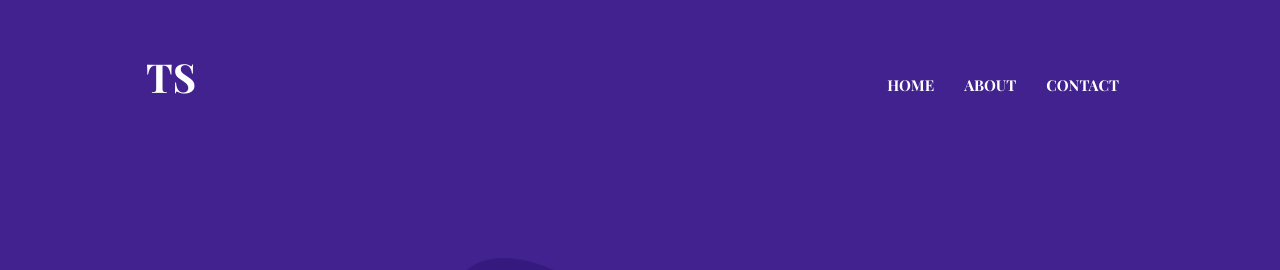
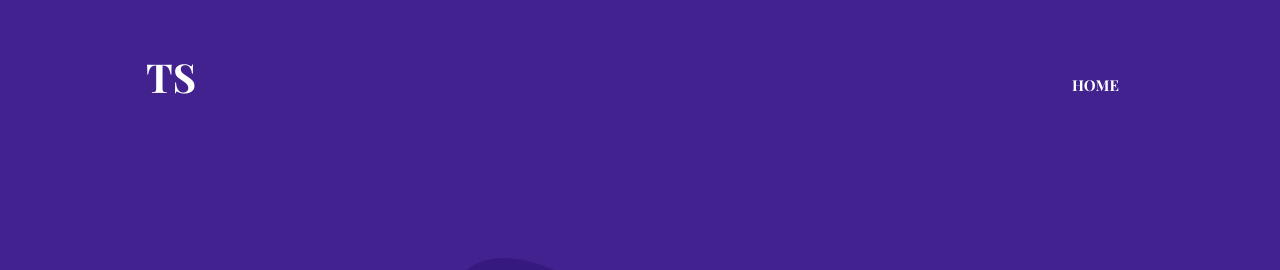
Before and after one commit to swid-tom/swid-tom.github.io, a Jekyll site: the page built from index.html, in a window 1280 px wide. Shown: the top 270 px of the page. Built offline with Jekyll 4.4.1, drawn with Linux system fonts in a browser that asks for light colours.

Commit message:
Disable About and Contact menu items
Comment out menu items for About and Contact.

```diff
--- a/_data/settings.yml
+++ b/_data/settings.yml
@@ -12,10 +12,10 @@ address: Buffalo, NY
 copyright: Copyright &copy; 2020 Designed by [Themefisher](https://themefisher.com) & Developed by [Getjekyllthemes](https://getjekyllthemes.com)
 
 menu:
-  - { name: About, link: "/about" }
+ # - { name: About, link: "/about" }
  # - { name: Blog, link: "/blog" }
  # - { name: Portfolio, link: "/portfolio" }
-  - { name: Contact, link: "/contact" }
+ # - { name: Contact, link: "/contact" }
 
 #-------------------------------
 # Google Analytics Section
```
